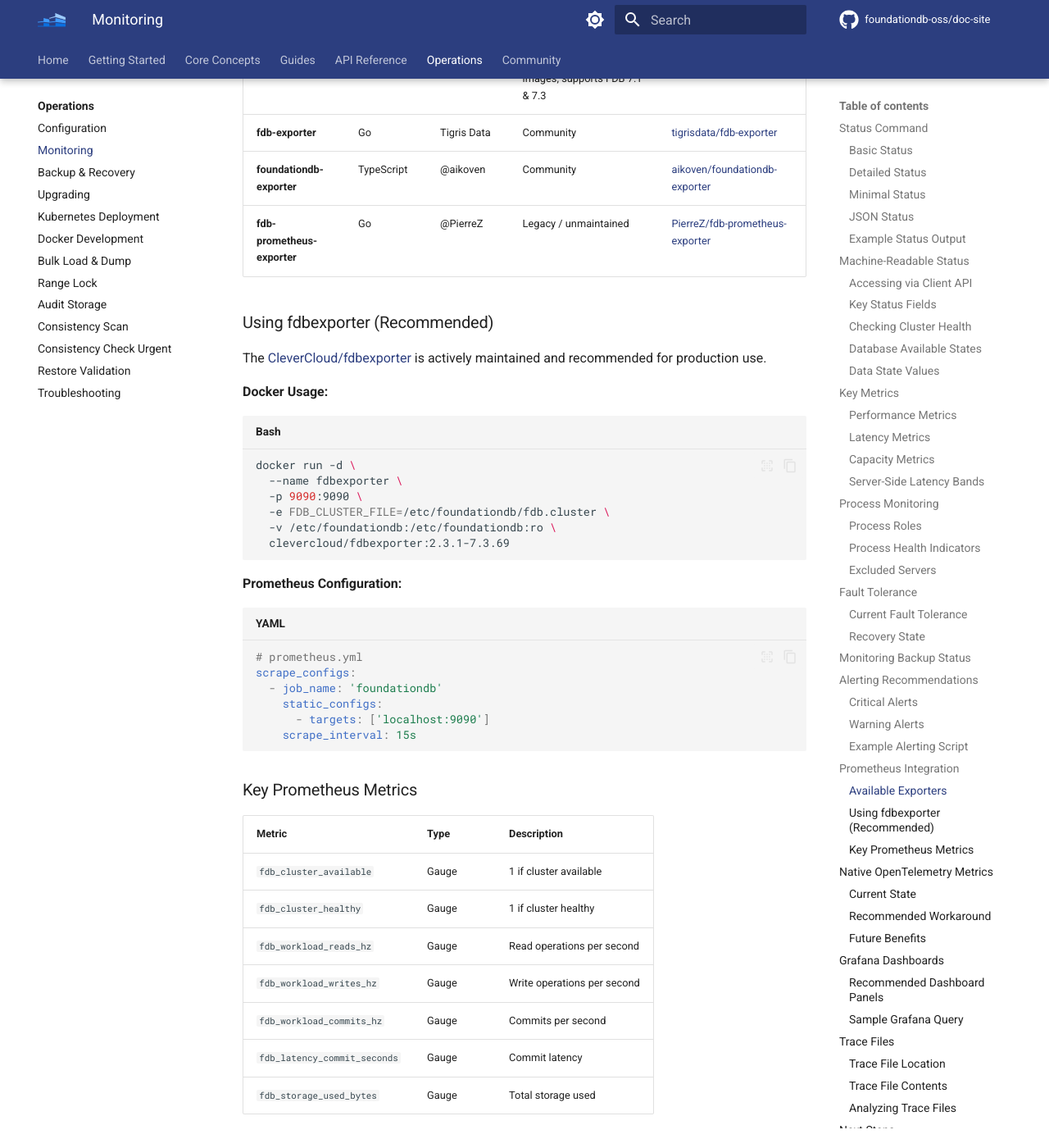
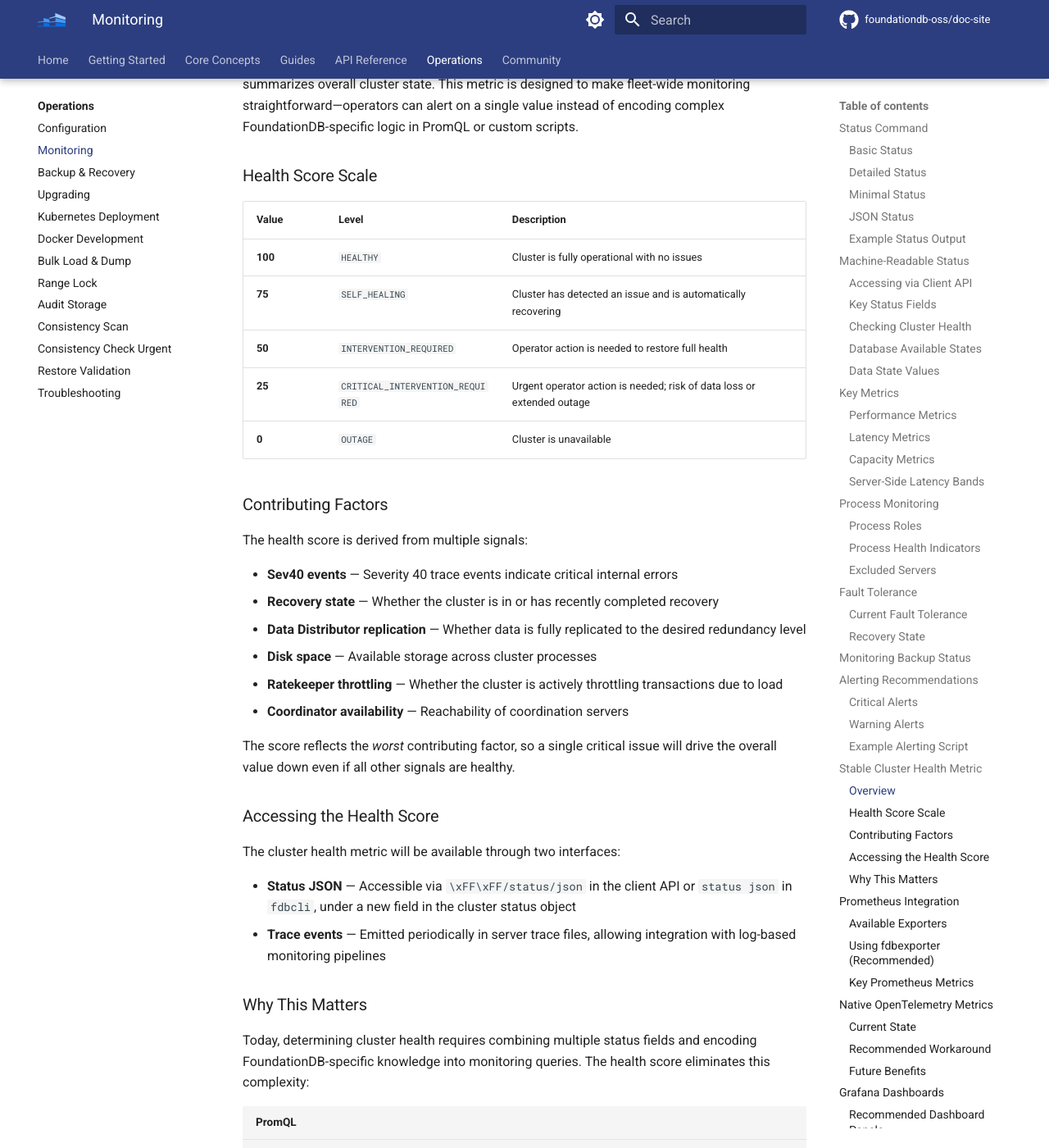
Before and after one commit to foundationdb-oss/doc-site, an MkDocs documentation site: the page built from docs/operations/monitoring.md, in a window 1280 px wide and 1400 px high, scrolled down 9366 px. Shown: the whole window at 82% size. Built offline with MkDocs 1.6.1 and Material for MkDocs 9.7.7, drawn with Linux system fonts in a browser that asks for light colours; comment, search, counter and statistics services are not loaded; the version menu is left out; some of the changed text lies outside the part shown.

Commit message:
docs: add fdb-kubernetes-operator recommendation and stable cluster heal
Agent-Id: agent-425d2354-ab60-4b0b-8cc9-1eba8030fe41
Linked-Note-Id: 5d2af77b-a8e6-4770-a16a-adb95d7ade1c

````diff
--- a/docs/operations/monitoring.md
+++ b/docs/operations/monitoring.md
@@ -350,6 +350,60 @@ print("OK: Cluster healthy")
 sys.exit(0)
 ```
 
+## Stable Cluster Health Metric
+
+!!! info "Status: Upcoming Feature"
+    The Stable Cluster Health Metric is under active development with an open pull request. It is expected to land in a near-future release. The details below reflect the current design.
+
+### Overview
+
+FoundationDB will provide a single scalar **cluster health score** ranging from **0 to 100** that summarizes overall cluster state. This metric is designed to make fleet-wide monitoring straightforward—operators can alert on a single value instead of encoding complex FoundationDB-specific logic in PromQL or custom scripts.
+
+### Health Score Scale
+
+| Value | Level | Description |
+|-------|-------|-------------|
+| **100** | `HEALTHY` | Cluster is fully operational with no issues |
+| **75** | `SELF_HEALING` | Cluster has detected an issue and is automatically recovering |
+| **50** | `INTERVENTION_REQUIRED` | Operator action is needed to restore full health |
+| **25** | `CRITICAL_INTERVENTION_REQUIRED` | Urgent operator action is needed; risk of data loss or extended outage |
+| **0** | `OUTAGE` | Cluster is unavailable |
+
+### Contributing Factors
+
+The health score is derived from multiple signals:
+
+- **Sev40 events** — Severity 40 trace events indicate critical internal errors
+- **Recovery state** — Whether the cluster is in or has recently completed recovery
+- **Data Distributor replication** — Whether data is fully replicated to the desired redundancy level
+- **Disk space** — Available storage across cluster processes
+- **Ratekeeper throttling** — Whether the cluster is actively throttling transactions due to load
+- **Coordinator availability** — Reachability of coordination servers
+
+The score reflects the *worst* contributing factor, so a single critical issue will drive the overall value down even if all other signals are healthy.
+
+### Accessing the Health Score
+
+The cluster health metric will be available through two interfaces:
+
+- **Status JSON** — Accessible via `\xFF\xFF/status/json` in the client API or `status json` in `fdbcli`, under a new field in the cluster status object
+- **Trace events** — Emitted periodically in server trace files, allowing integration with log-based monitoring pipelines
+
+### Why This Matters
+
+Today, determining cluster health requires combining multiple status fields and encoding FoundationDB-specific knowledge into monitoring queries. The health score eliminates this complexity:
+
+```promql
+# Before: complex multi-signal alerting
+fdb_cluster_available == 0 or fdb_data_state_healthy == 0
+  or fdb_fault_tolerance_zones == 0 or ...
+
+# After: single metric
+fdb_cluster_health_score < 50
+```
+
+This is especially valuable for teams managing many FoundationDB clusters, where a single dashboard can show the health of every cluster at a glance.
+
 ## Prometheus Integration
 
 ### Available Exporters
````
Also changed, not shown: docs/operations/kubernetes.md (+3 -0 lines).
